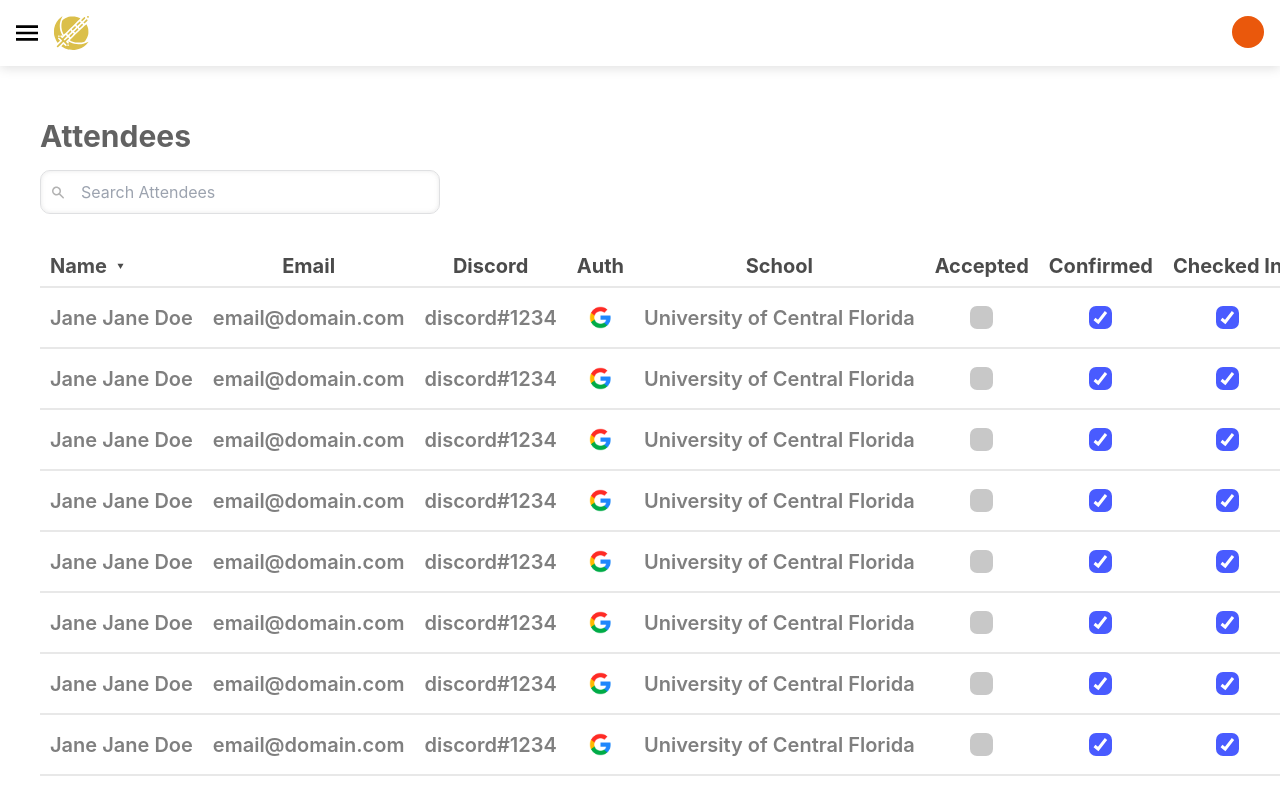
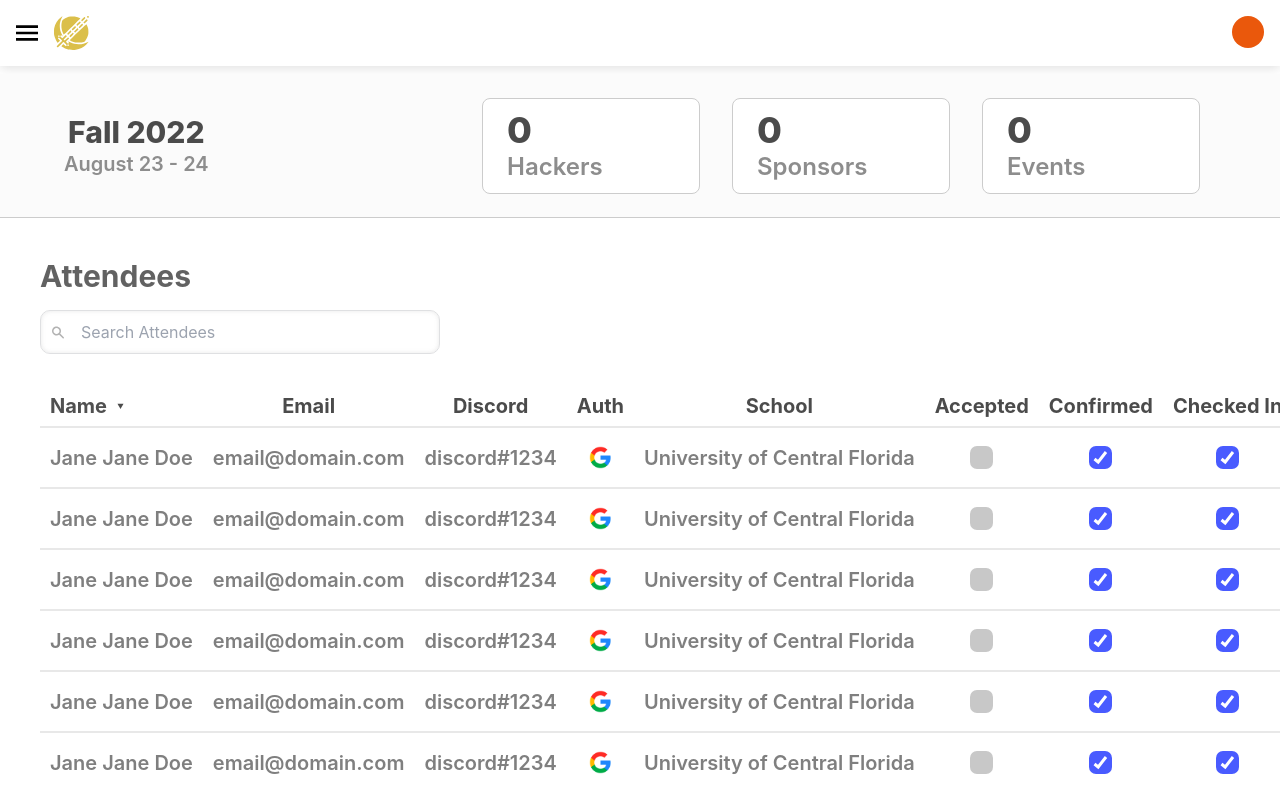
Before and after one commit to KnightHacks/admin-tool-frontend-2022, a React (Create React App) app: page /attendees in a window 1280 px wide. Shown: the top 792 px of the page. Built offline with nearby package versions, Linux system fonts and the light colour scheme.

Commit message:
status only shows on one page

```diff
--- a/src/components/HeaderBar.tsx
+++ b/src/components/HeaderBar.tsx
@@ -4,7 +4,7 @@ import { Link } from 'react-router-dom';
 
 export default function HeaderBar() {
 	return (
-		<div className="flex justify-between w-full p-4 shadow-headerbar mb-3">
+		<div className="flex mb-2 justify-between w-full p-4 shadow-headerbar">
 			<div className="flex items-center">
 				{/* TODO: Open drawer */}
 				<Link to="/">
--- a/src/components/hackathon/HackathonInfoBar.tsx
+++ b/src/components/hackathon/HackathonInfoBar.tsx
@@ -1,5 +1,5 @@
 import React from 'react';
-import { useNavigate } from 'react-router-dom';
+import { useNavigate, useLocation } from 'react-router-dom';
 import {
 	dummyHackathonData,
 	Hackathon,
@@ -16,6 +16,7 @@ export default function HackathonInfoBar({
 	hackathonData = dummyHackathonData[0],
 }: HackathonProps) {
 	let navigate = useNavigate();
+	const location = useLocation();
 
 	return (
 		<div className="flex bg-hinfobar-bg border-hinfobar-border border-b h-[144px]">
@@ -26,6 +27,7 @@ export default function HackathonInfoBar({
 							' ' +
 							hackathonData.term.year}
 					</p>
+					{location.pathname === '/hackathon' ? (
 						<div
 							className={`w-4 h-4 rounded-full ml-2 ${
 								hackathonData.status === HackathonStatus.PRESENT
@@ -33,6 +35,9 @@ export default function HackathonInfoBar({
 									: 'bg-status-inactive'
 							}`}
 						/>
+					) : (
+						<></>
+					)}
 				</div>
 				<p className="text-hinfobar-subtext text-xl font-Inter font-semibold">
 					{getDateRangeString(hackathonData)}
--- a/src/pages/attendees.tsx
+++ b/src/pages/attendees.tsx
@@ -1,10 +1,14 @@
 import React, { useState } from 'react';
 import AttendeeTable from '../components/attendees/AttendeeTable';
+import HackathonInfoBar from '../components/hackathon/HackathonInfoBar';
 
 export default function Attendees() {
 	return (
-		<div className="w-screen h-screen p-10">
-			<AttendeeTable />
-		</div>
+		<>
+			<HackathonInfoBar />
+			<div className="w-screen h-screen p-10">
+				<AttendeeTable />
+			</div>
+		</>
 	);
 }
```
Lines whose indentation alone changed are shown as unchanged.
